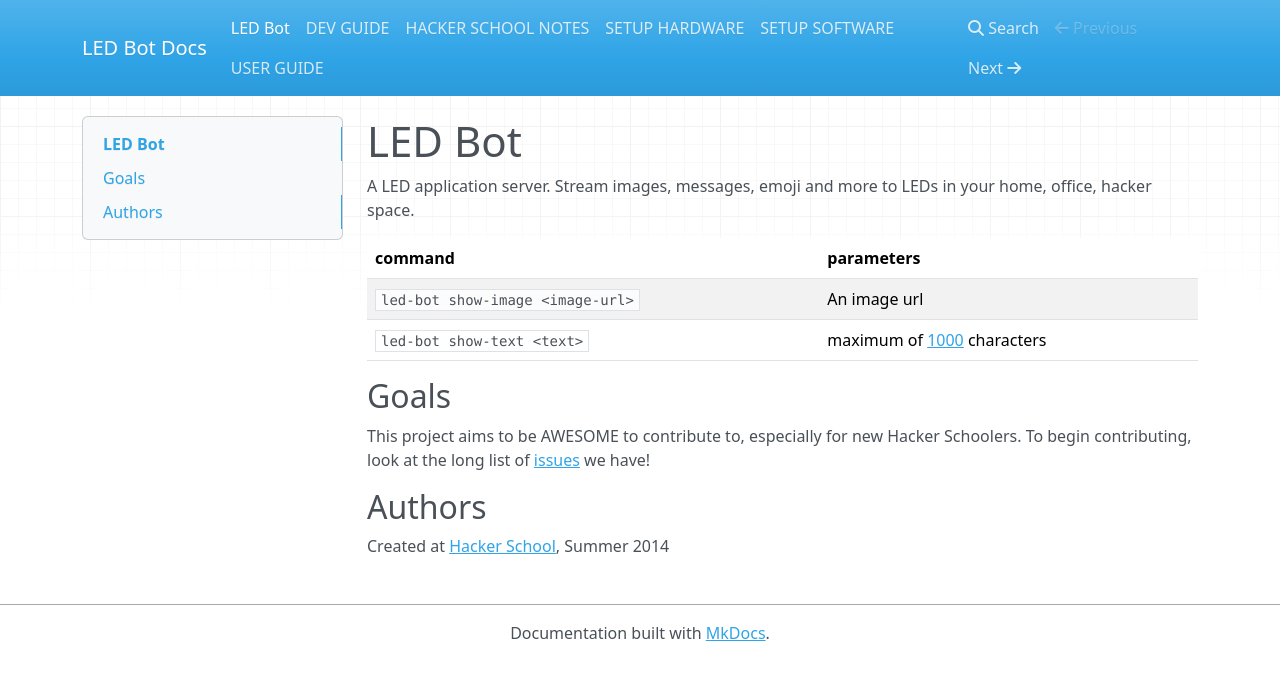
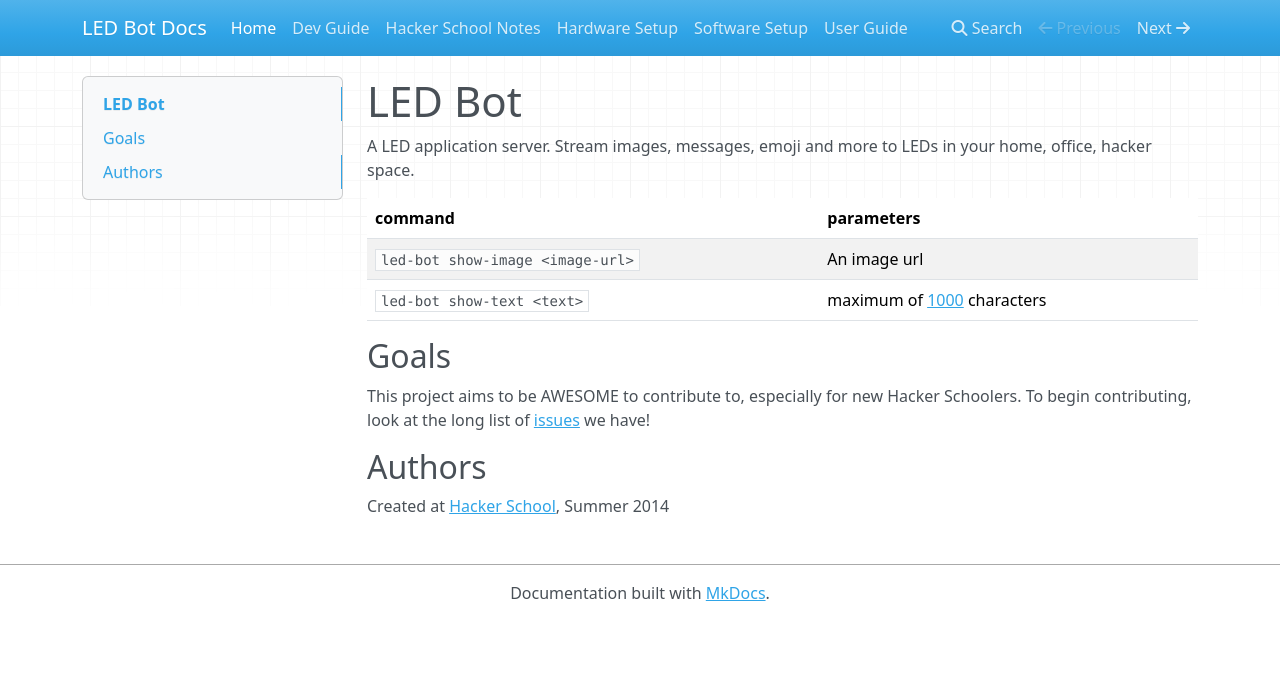
Before and after one commit to marqsm/LED-bot, an MkDocs documentation site: the page built from docs/index.md, in a window 1280 px wide. Shown: the top 680 px of the page. Built offline with MkDocs 1.6.1, drawn with Linux system fonts in a browser that asks for light colours; nearby versions of some CDN libraries; old or Windows-style settings are respelled for this version of MkDocs; some of the changed lines change nothing that is shown.

Commit message:
Update page list for docs on rtd.

```diff
--- a/mkdocs.yml
+++ b/mkdocs.yml
@@ -1 +1,8 @@
 site_name: LED Bot Docs
+pages:
+- [index.md, Home]
+- [DEV_GUIDE.md, Dev Guide]
+- [HACKER_SCHOOL_NOTES.md, Hacker School Notes]
+- [SETUP_HARDWARE.md, Hardware Setup]
+- [SETUP_SOFTWARE.md, Software Setup]
+- [USER_GUIDE.md, User Guide]
```
